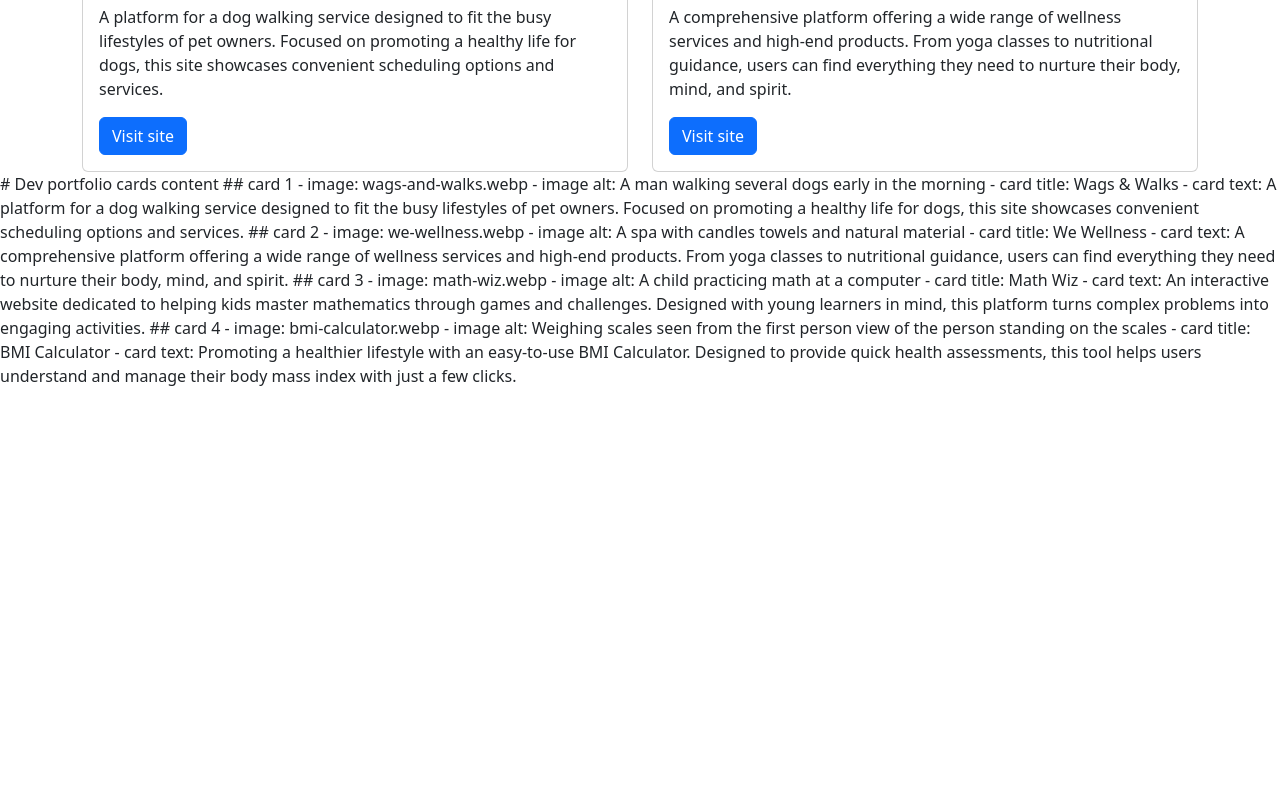
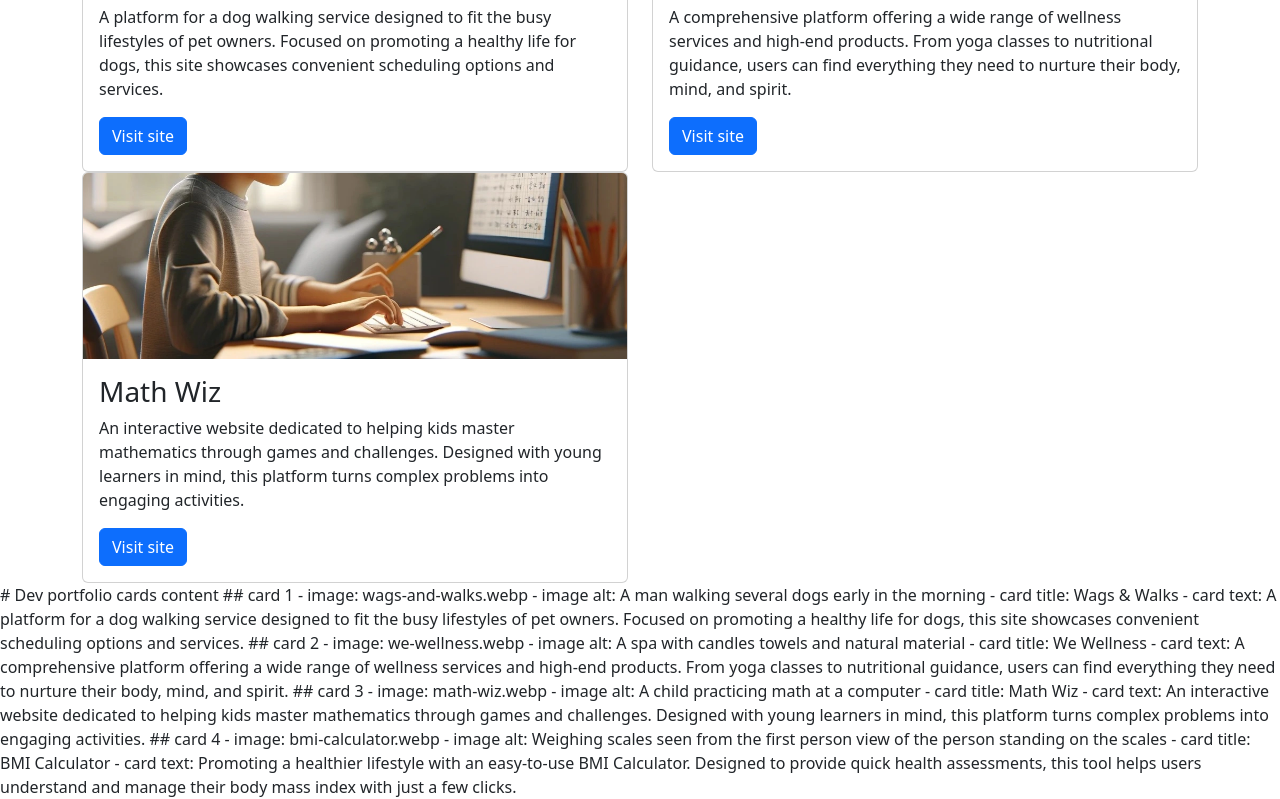
Before and after one commit to stillprocrastinating/UDP5WA4CF-TU_mw_portfolio, a plain HTML site: page index.html in a window 1280 px wide. Shown: the part 1236-2035 px from the top of the page. Before the commit the page ends 1624 px from the top, so only its background shows below. Drawn offline with nearby package versions, Linux system fonts and the light colour scheme.

Commit message:
Add Math Wiz div

```diff
--- a/index.html
+++ b/index.html
@@ -131,6 +131,16 @@
           </div>
         </div>
         <div class="col-12 col-md-6">
+          <div class="card">
+            <img src="assets/images/math-wiz.webp" class="card-img-top"
+              alt="A child practicing math at a computer">
+            <div class="card-body">
+              <h3 class="card-title">Math Wiz</h3>
+              <p class="card-text">An interactive website dedicated to helping kids master mathematics through games and challenges.
+                Designed with young learners in mind, this platform turns complex problems into engaging activities.</p>
+              <a href="#" class="btn btn-primary">Visit site</a>
+            </div>
+          </div>
         </div>
         <div class="col-12 col-md-6">
         </div>
```
